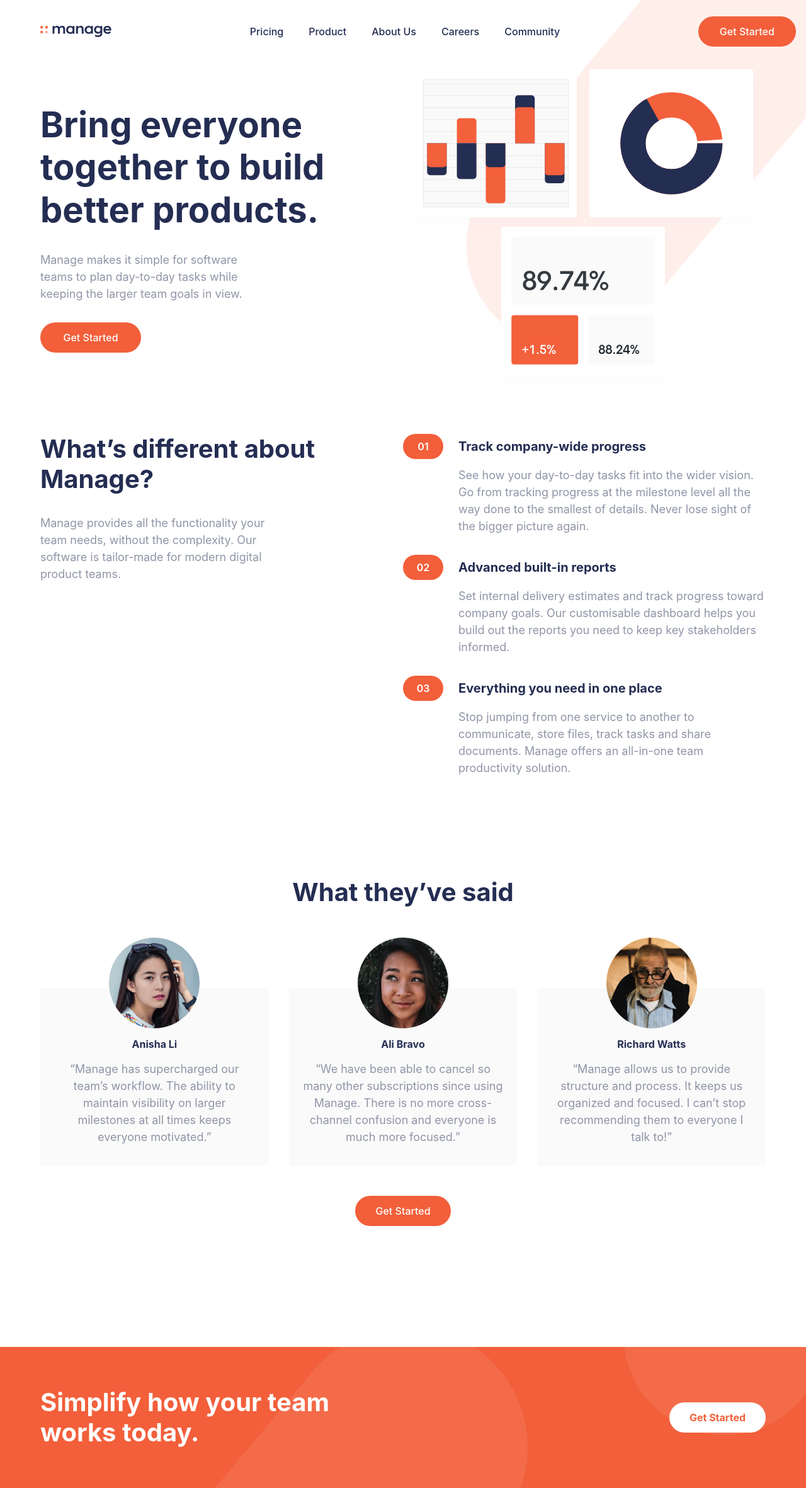
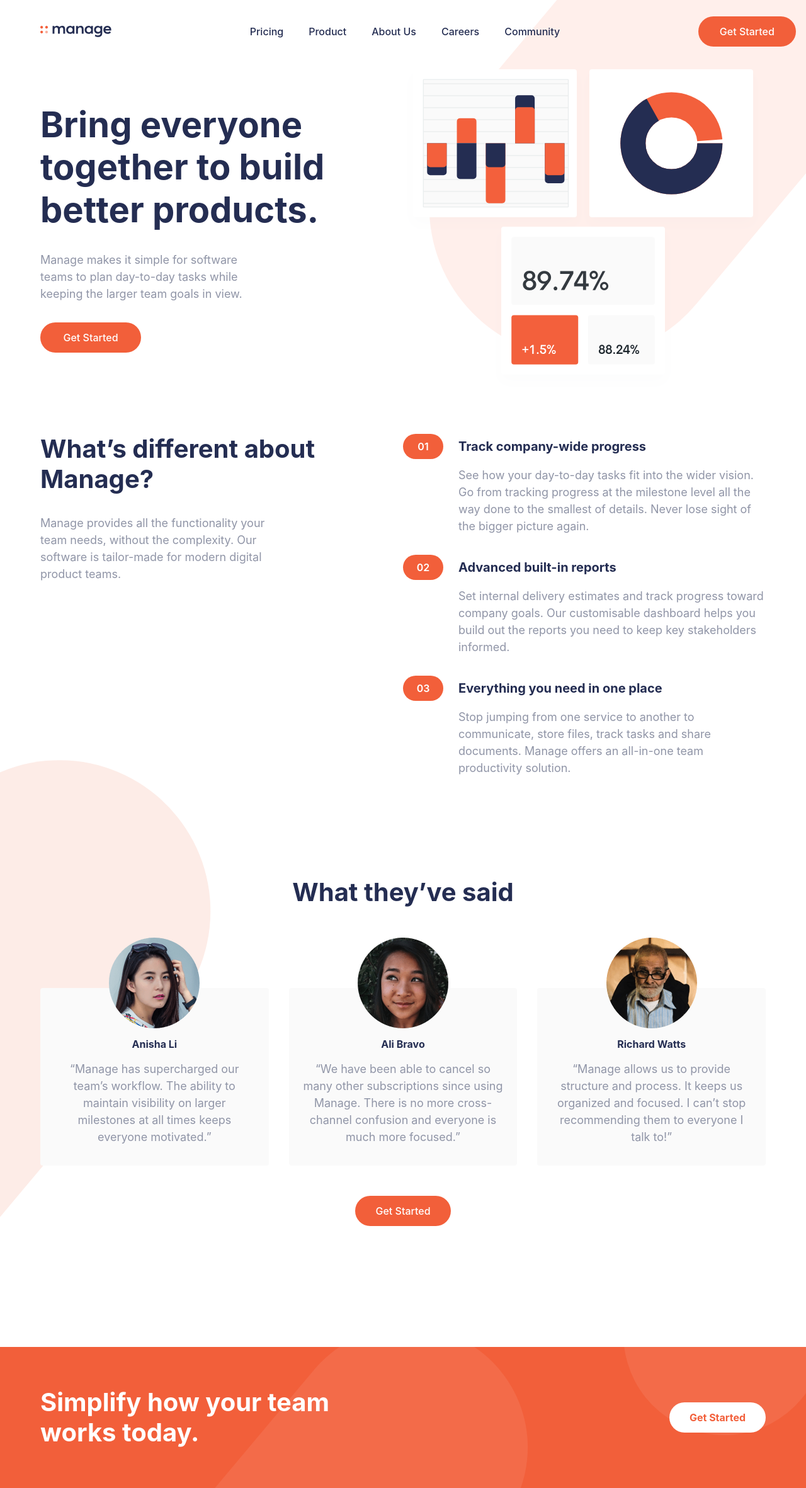
Before and after one commit to fervillalbag/landingmanage-chakraui, a Next.js app: page / in a window 1280 px wide. Shown: the whole page at 63% size. Built offline with nearby package versions, Linux system fonts and the light colour scheme.

Commit message:
feat: circle before

```diff
--- a/src/pages/index.tsx
+++ b/src/pages/index.tsx
@@ -21,10 +21,10 @@ const Home: React.FC = () => {
         _before={{
           content: `''`,
           display: 'block',
-          width: '20rem',
+          width: '30rem',
           height: '60rem',
           position: 'absolute',
-          right: -50,
+          right: -100,
           bottom: 0,
           backgroundColor: 'hsl(13, 100%, 96%)',
           borderRadius: '30rem',
@@ -194,8 +194,27 @@ const Home: React.FC = () => {
       </Grid>
 
       {/* Reviews */}
+      <Box
+        position="relative"
+        _before={{
+          content: '""',
+          display: 'block',
+          width: '30rem',
+          height: '60rem',
+          backgroundColor: 'hsl(12, 88%, 95%)',
+          position: 'absolute',
+          borderRadius: '30rem',
+          transform: 'rotate(40deg)',
+          left: -300,
+          bottom: -100
+        }}
+      >
         <Box padding="64px 0" width="90%" margin="0 auto" maxWidth="1200px">
-        <Heading textAlign="center" fontSize="40px" color="hsl(228, 39%, 23%)">
+          <Heading
+            textAlign="center"
+            fontSize="40px"
+            color="hsl(228, 39%, 23%)"
+          >
             What they’ve said
           </Heading>
 
@@ -317,8 +336,8 @@ const Home: React.FC = () => {
                   fontSize="18px"
                   textAlign="center"
                 >
-                “Manage allows us to provide structure and process. It keeps us
-                organized and focused. I can’t stop recommending them to
+                  “Manage allows us to provide structure and process. It keeps
+                  us organized and focused. I can’t stop recommending them to
                   everyone I talk to!”
                 </Text>
               </Box>
@@ -343,7 +362,7 @@ const Home: React.FC = () => {
             </Link>
           </Flex>
         </Box>
-
+      </Box>
       {/* Simplify */}
       <Box
         backgroundColor="hsl(12, 88%, 59%)"
```
Lines whose indentation alone changed are shown as unchanged.
